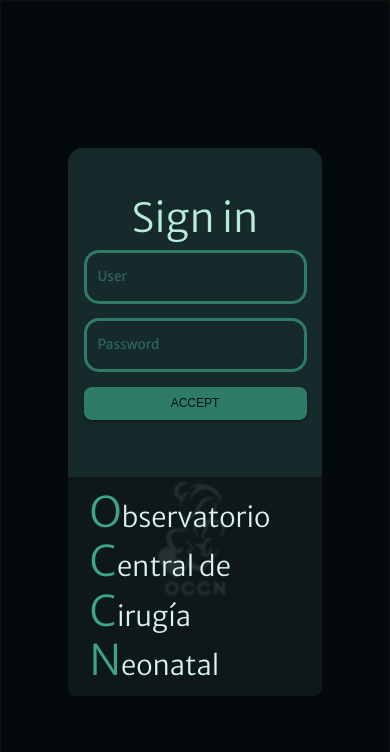
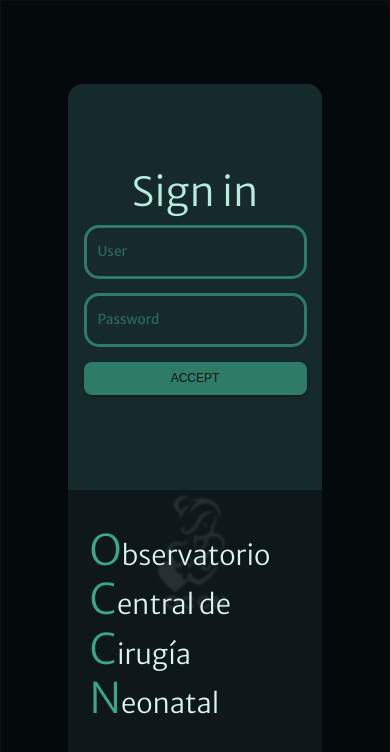
Before and after one commit to ArtStyles/neonatoProject, a React (Create React App) app: page / in a window 390 px wide. Shown: the top 752 px of the page. Built offline with nearby package versions, Linux system fonts and the light colour scheme.

Commit message:
feat: :zap: Performing login page
Fixing problem when checket th imput field at mobile resolution

```diff
--- a/src/scenes/login/index.jsx
+++ b/src/scenes/login/index.jsx
@@ -78,7 +78,7 @@ export default function Login({onLogin}){
             <Box
               display={"flex"}
               width={"65%"}
-              height={"65%"}
+              height={isNonMobile?"65%":"80%"}
               bgcolor={`${colors.greenSpace[500]}`}
               borderRadius={isNonMobile?"15px 8px 8px 15px":"15px 15px 8px 8px"}
               flexWrap={"wrap"}
```
